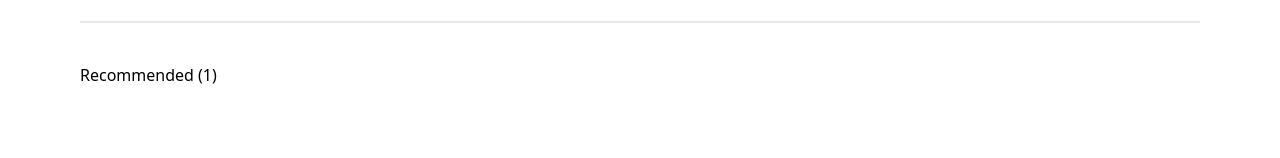
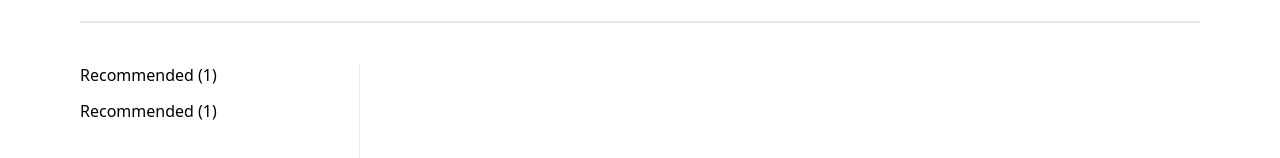
Before and after one commit to sreedhar-s/Zomato_Master_Project, a React (Create React App) app in the folder client/: page /restaurant/1/order-online in a window 1280 px wide. Shown: the part 776-934 px from the top of the page. Before the commit the page ends 863 px from the top, so only its background shows below. Built offline with nearby package versions, Linux system fonts and the light colour scheme.

Commit message:
add order-online menu

```diff
--- a/client/src/Page/Restaurant/OrderOnline.jsx
+++ b/client/src/Page/Restaurant/OrderOnline.jsx
@@ -8,9 +8,13 @@
   return (
     <>
       <div className="w-full">
-        <MenuListContainer />
-        <FloatMenuBtn />
+        <aside className="hidden md:flex flex-col gap-3 border-r overflow-y-scroll border-gray-200 h-screen w-1/4">
+          <MenuListContainer />
+          <MenuListContainer />
+        </aside>
+        <div className="w-full md:3/4"></div>
       </div>
+      <FloatMenuBtn />
     </>
   );
 };
```
